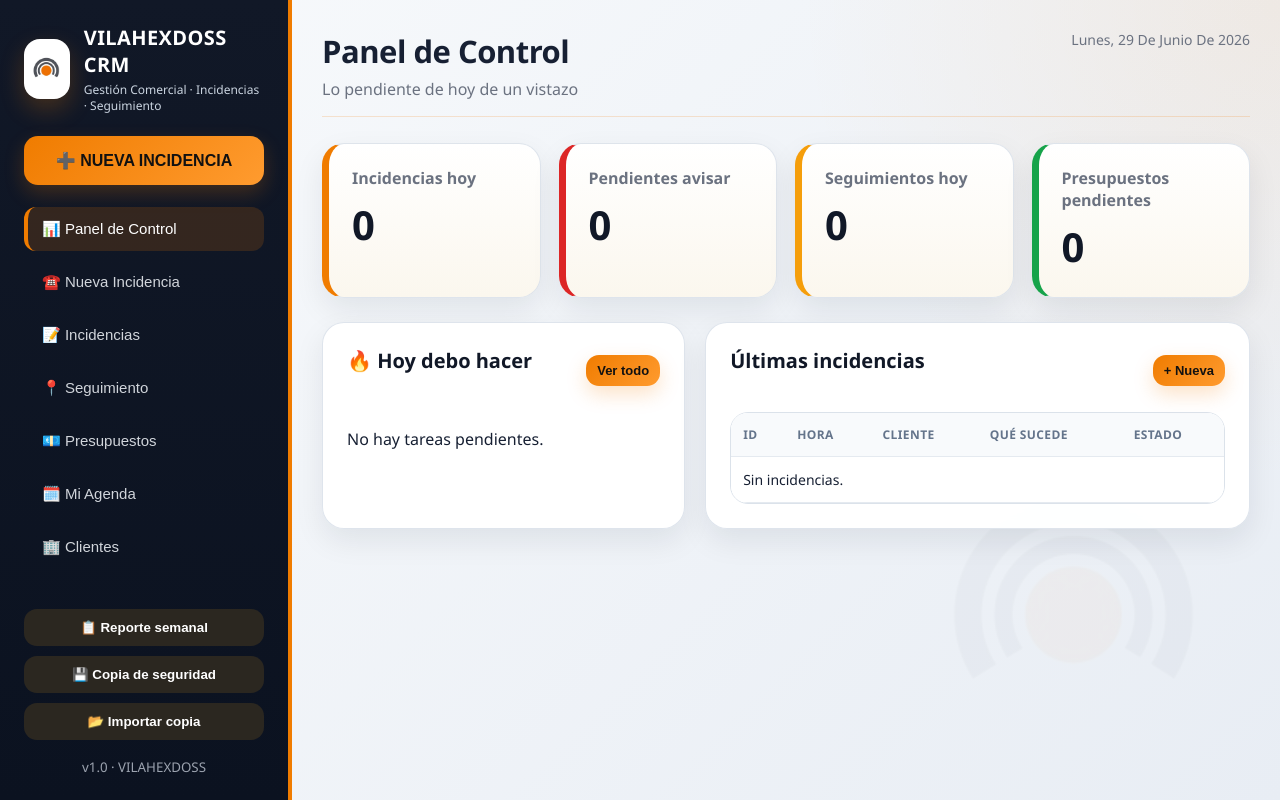
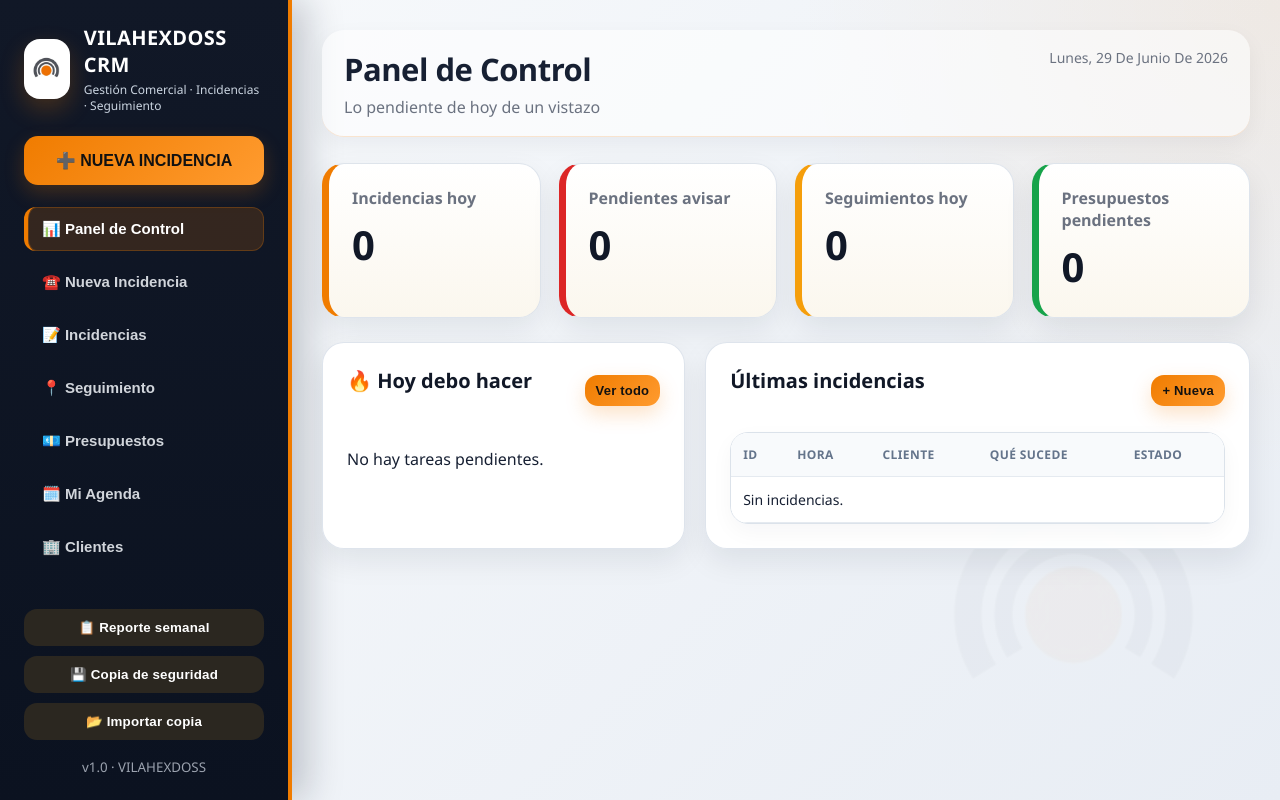
Before and after one commit to carmanfran-ops/proyecto-web-git-inicial, a plain HTML site: page index.html in a window 1280 px wide. Drawn offline with Linux system fonts and the light colour scheme.

Commit message:
Update styles.css

```diff
--- a/styles.css
+++ b/styles.css
@@ -296,3 +296,53 @@ input:focus, select:focus, textarea:focus {
   .calendar-day { min-height: auto; }
   .calendar-day.empty { display: none; }
 }
+/* TOQUE FINAL PRESENTACIÓN */
+
+.panel,
+.card {
+  transition: transform .18s ease, box-shadow .18s ease;
+}
+
+.panel:hover,
+.card:hover {
+  transform: translateY(-2px);
+  box-shadow: 0 18px 42px rgba(15, 23, 42, 0.12);
+}
+
+.topbar {
+  background: rgba(255,255,255,.55);
+  padding: 18px 22px;
+  border-radius: 22px;
+  box-shadow: 0 8px 22px rgba(15,23,42,.05);
+}
+
+#pageTitle {
+  font-weight: 900;
+}
+
+.sidebar {
+  box-shadow: 14px 0 35px rgba(15, 23, 42, 0.22);
+}
+
+.nav-btn {
+  font-weight: 700;
+}
+
+.nav-btn.active {
+  box-shadow: inset 0 0 0 1px rgba(240,124,0,.25);
+}
+
+.primary-btn,
+.secondary-btn,
+.icon-btn,
+.filter-btn {
+  letter-spacing: .2px;
+}
+
+.card strong {
+  text-shadow: 0 1px 0 rgba(255,255,255,.4);
+}
+
+.table-wrapper {
+  box-shadow: 0 8px 22px rgba(15,23,42,.04);
+}
```
